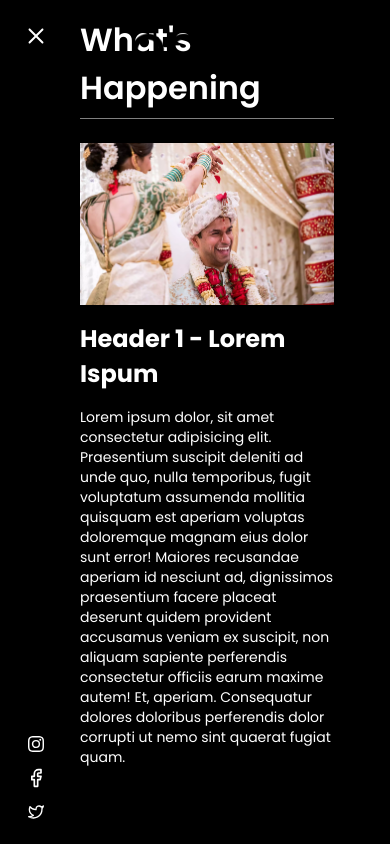
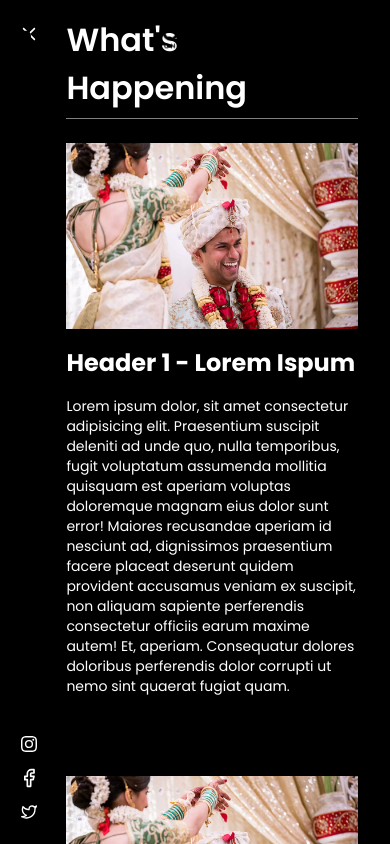
Before and after one commit to KrishnaDhingra/image-gallary-website, a React (Create React App) app: page / in a window 390 px wide. Both pictures are taken after a click on the element 26 px from the left and 57 px from the top of the page. Built offline with nearby package versions, Linux system fonts and the light colour scheme.

Commit message:
Adjusted the padding and margins of navbar and sidebar on small screens

```diff
--- a/src/components/navbar/Navbar.css
+++ b/src/components/navbar/Navbar.css
@@ -46,8 +46,12 @@ nav section {
   border-left: 2.7px solid black;
   border-radius: 10%;
 }
+.bell path {
+  fill: black;
+}
 .bell[data-visible='true'] path {
   stroke: white;
+  fill: white;
 }
 .hamburger[data-visible='true'] > * {
   border-left: 2.7px solid white;
@@ -82,3 +86,19 @@ nav section {
     gap: 2rem;
   }
 }
+@media only screen and (max-width: 600px) {
+  nav section {
+    padding-top: 0.7rem;
+  }
+  .hamburger,
+  .bell {
+    transform: scale(0.7, 0.7);
+  }
+  .logo {
+    transform: scale(0.5, 0.5);
+  }
+  .hamburger > * {
+    border-left: 3.5px solid black;
+    border-radius: 10%;
+  }
+}
--- a/src/components/what-happening-sidepopup/what-happening-sidepopup.css
+++ b/src/components/what-happening-sidepopup/what-happening-sidepopup.css
@@ -7,14 +7,11 @@
   background-color: black;
   color: white;
   overflow-y: auto;
-  /* box-sizing: border-box; */
 }
 .popup-sidebar {
   flex-shrink: 0;
   padding: 1.5rem 1.5rem;
   width: max-content;
-
-  /* border: 3px solid red; */
 }
 .backdrop {
   background-color: rgba(244, 240, 240, 0.7);
@@ -33,8 +30,6 @@ h6 {
   overflow: auto;
   padding: 1rem 0.5rem;
   padding-right: 3.5rem;
-  /* background-color: blue; */
-  /* flex-grow: 1; */
 }
 .what-happening-text {
   position: relative;
@@ -42,3 +37,11 @@ h6 {
   padding-bottom: 0.4rem;
   margin-bottom: 1.5rem;
 }
+@media only screen and (max-width: 600px) {
+  .popup-sidebar {
+    padding: 1.5rem 1.2rem;
+  }
+  .popup-main-content {
+    padding-right: 2rem;
+  }
+}
--- a/src/components/what-happening-sidepopup/what-happening-sidepopup.js
+++ b/src/components/what-happening-sidepopup/what-happening-sidepopup.js
@@ -82,7 +82,7 @@ const SideBar = () => {
       variants={item}
       className="popup-sidebar flex flex-col justify-between h-screen"
     >
-      <CgClose className="text-white text-2xl" />
+      <CgClose className="text-white text-xl sm:text-2xl" />
       <div className="flex flex-col gap-4 sidebar-bottom items-center">
         {/* <span className="sidebar-text text-white text-sm">
         Follow OOAK Photography
```
